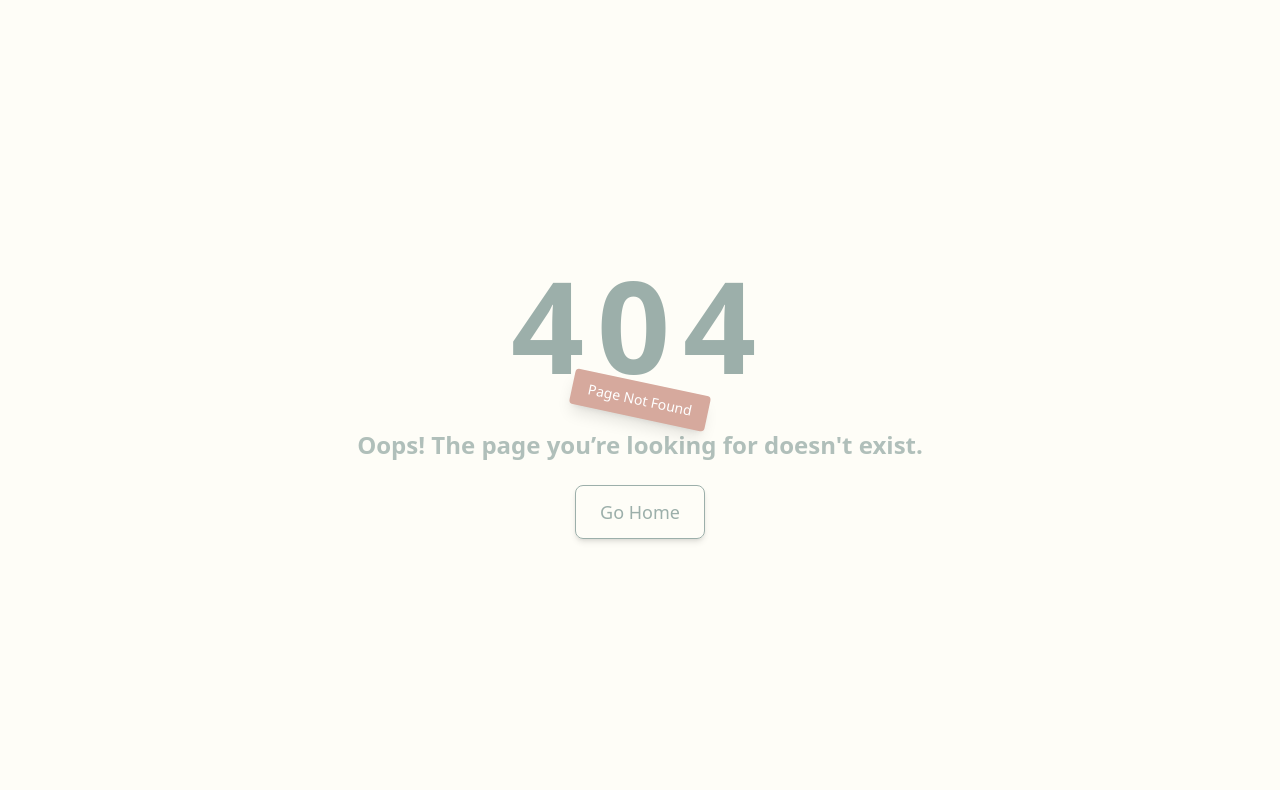
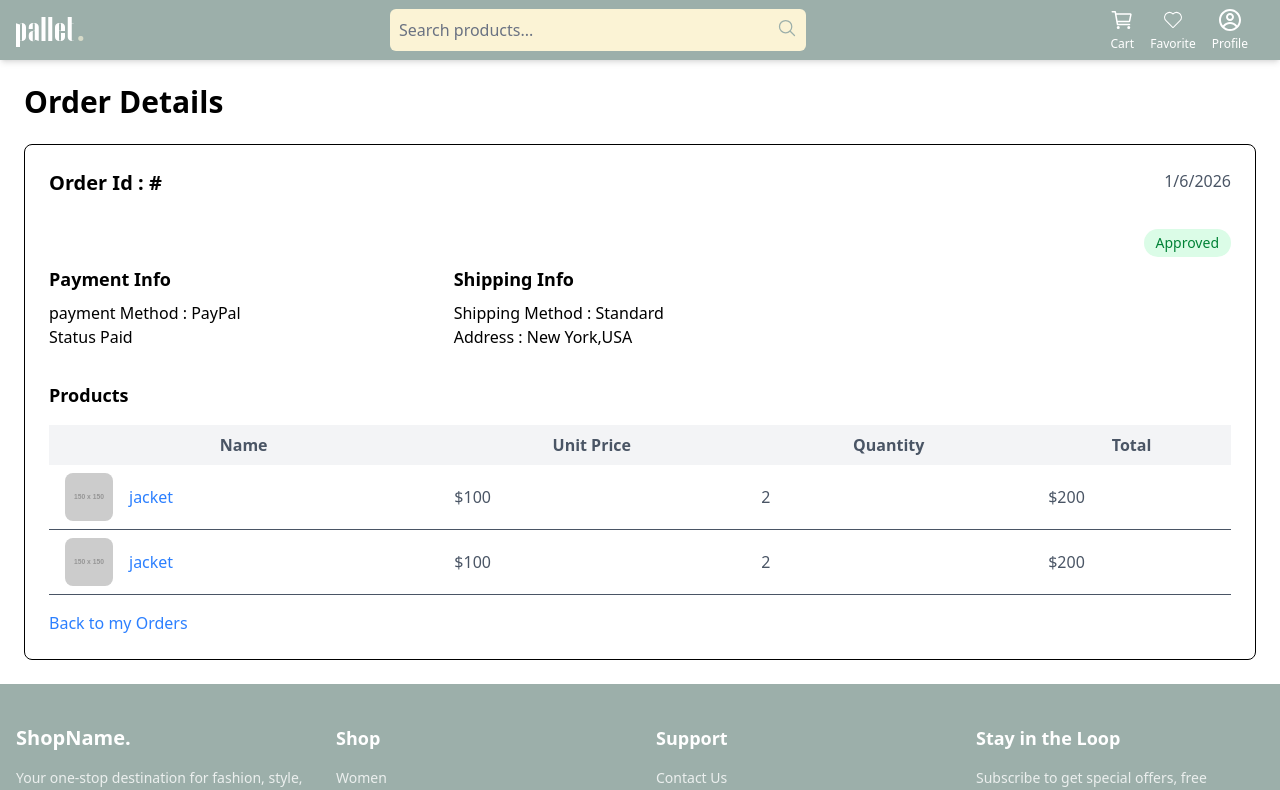
Before and after one commit to SimRuth1705/Pallet, a React (Vite) app: page /order-confirmation in a window 1280 px wide. Before the commit this address had no page. Shown: the top 790 px of the page. Built offline with nearby package versions, Linux system fonts and the light colour scheme.

Commit message:
Order Details page

```diff
--- a/src/App.jsx
+++ b/src/App.jsx
@@ -12,6 +12,7 @@
 import ProductDetails from "./pages/ProductDetails";
 import MyOrderPage from "./pages/MyOrderPage";
 import Checkout from "./pages/Checkout";
+import OrderDetailsPage from "./pages/OrderDetailsPage";
 
 function App() {
   return (
@@ -29,6 +30,9 @@
             <Route path="/product/:productId" element={<ProductDetails />} />
             <Route path="/orders" element={<MyOrderPage />} />
             <Route path="/checkout" element={<Checkout />} />
+            <Route path="/order-confirmation" element={<OrderDetailsPage />} />
+            <Route path="/my-orders" element={<MyOrderPage />} />
+
 
           </Route>
           <Route path="*" element={<NotFound />} />
--- /dev/null
+++ b/src/pages/OrderDetailsPage.jsx
@@ -0,0 +1,115 @@
+import React, { useState,useEffect } from "react";
+import { useParams, Link } from "react-router-dom";
+
+function OrderDetailsPage() {
+  const { id } = useParams();
+  const [orderDetails, setOrderDetails] = useState(null);
+
+  useEffect(() => {
+    const mockOrderDetails = {
+      _id: id,
+      createdAt: new Date(),
+      isPaid: true,
+      isDelivered: false,
+      paymentMethod: "PayPal",
+      shippingMethod: "Standard",
+      shippingAddress: {
+        city: "New York",
+        country: "USA",
+      },
+      orderItems: [
+        {
+          productid: "1",
+          name: "jacket",
+          price: 100,
+          quantity: 2,
+          image: "https://placehold.co/150",
+        },
+        {
+          productid: "2",
+          name: "jacket",
+          price: 100,
+          quantity: 2,
+          image: "https://placehold.co/150",
+        },
+      ],
+    };
+    setOrderDetails(mockOrderDetails);
+  }, [id]);
+
+
+  return (
+    <div className="max-w-7xl mx-auto p-4 sm:p-6">
+      <h2 className="text-2xl md:text-3xl font-bold mb-6">Order Details</h2>
+      {!orderDetails ? (
+        <p>No order present</p>
+      ) : (
+        <div className="p-4 sm:p-6 rounded-lg border">
+          <div className="flex flex-col sm:flex-row justify-between mb-8">
+            <h3 className="text-lg md:text-xl font-semibold">
+              Order Id : #{orderDetails._id}
+            </h3>
+            <p className="text-gray-600">
+              {new Date(orderDetails.createdAt).toLocaleDateString()}
+            </p>
+          </div>
+          <div className="flex flex-col items-start sm:items-end mt-4 sm:mt-0">
+            <span
+              className={`${
+                orderDetails.isPaid
+                  ? "bg-green-100 text-green-700"
+                  : "bg-yellow-100 text-yellow-700"
+              } px-3 py-1 rounded-full text-sm font-medium mb-2 `}
+            >
+              {orderDetails.isPaid ? "Approved" : "Pending"}
+            </span>
+          </div>
+          <div className="grid grid-cols-1 sm:grid-cols-2 md:grid-cols-3 gap-8 mb-8">
+            <div>
+              <h4 className="text-lg font-semibold mb-2">Payment Info</h4>
+              <p>payment Method  : {orderDetails.paymentMethod}</p>
+              <p>Status { orderDetails.isPaid ? "Paid" : "Unpaid" } </p>
+            </div>
+            <div>
+              <h4 className="text-lg font-semibold mb-2">Shipping Info</h4>
+              <p>Shipping Method  : {orderDetails.shippingMethod}</p>
+              <p>
+                Address : {""}
+            {`${orderDetails.shippingAddress.city},${orderDetails.shippingAddress.country}`}
+              </p>
+            </div>
+          </div>
+          <div className="overflow-x-auto">
+            <h4 className="text-lg font-semibold mb-4">Products</h4>
+            <table className="min-w-full text-gray-600 mb-4">
+                <thead className="bg-gray-100">
+                    <tr>
+                        <th className="py-2 px-4">Name</th>
+                        <th className="py-2 px-4">Unit Price</th>
+                        <th className="py-2 px-4">Quantity</th>
+                        <th className="py-2 px-4">Total</th>
+                    </tr>
+                </thead>
+                <tbody>
+                    {orderDetails.orderItems.map((items) => (
+                        <tr key={items.productid} className="border-b" >
+                            <td className="py-2 px-4 flex items-center">
+                                <img src={items.image} alt={items.name} className="w-12 h-12 object-cover rounded-lg mr-4 "  />
+                                <Link to={`/product/${items.productid}`} className="text-blue-500 hover:underline" >{items.name}</Link>
+                            </td>
+                            <td className="py-2 px-4">${items.price}</td>
+                            <td className="py-2 px-4">{items.quantity}</td>
+                            <td className="py-2 px-4">${items.price * items.quantity}</td>
+                        </tr>
+                    ))}
+                </tbody>
+            </table>
+          </div>
+          <Link to="/my-orders" className="text-blue-500 hover:underline " > Back to my Orders </Link>
+        </div>
+      )}
+    </div>
+  );
+}
+
+export default OrderDetailsPage;
```
